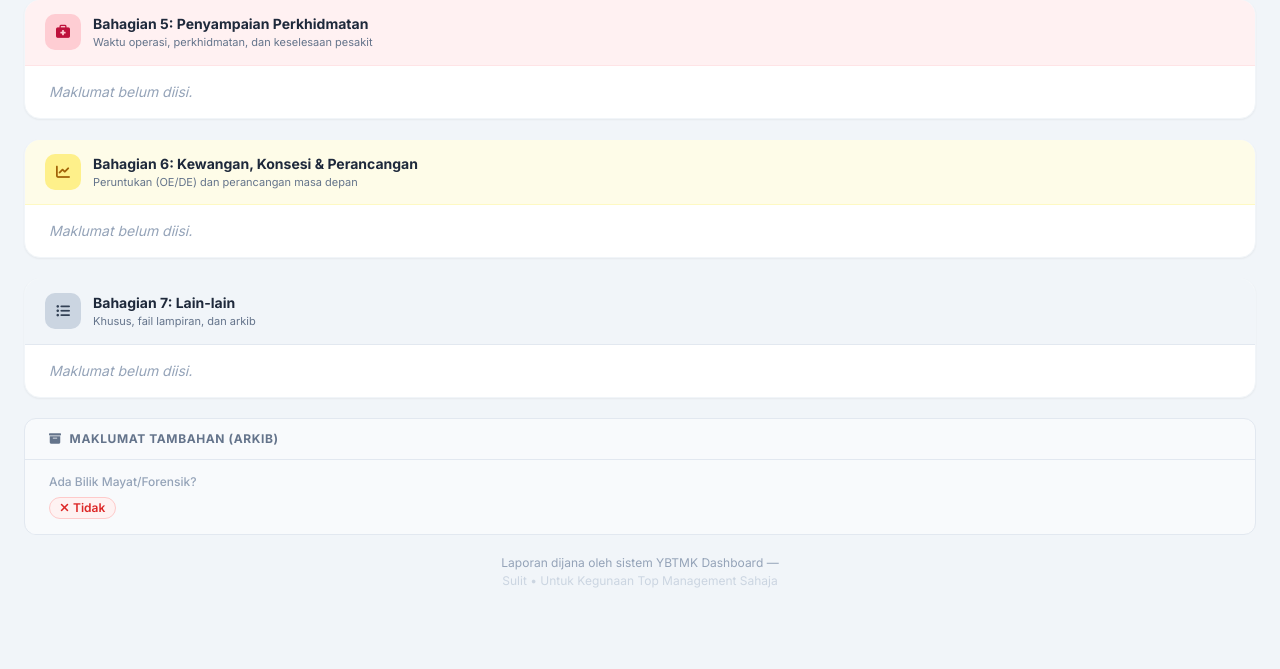
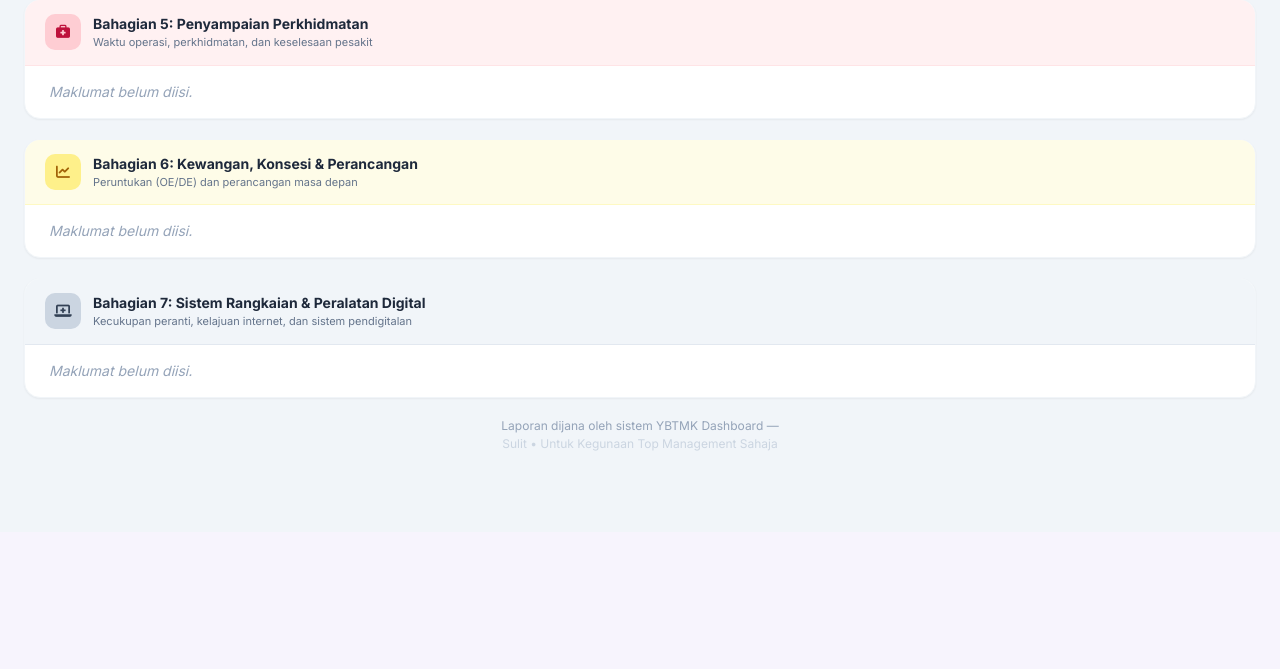
Before and after one commit to rashidiasri03/ybtmk-project, a Django app: template home/templates/home/tm_detail_fasiliti.html in a window 1280 px wide. Shown: the part 912-1581 px from the top of the page. After the commit the page ends 1363 px from the top, so only its background shows below. Run offline with Django 5.2, Linux system fonts and the light colour scheme; the template is opened without the code that fills it, so the values that code supplies are empty; some libraries are stand-ins or nearby versions.

Commit message:
Update Section 7 to Digital & remove old Archive block

```diff
--- a/home/templates/home/tm_detail_fasiliti.html
+++ b/home/templates/home/tm_detail_fasiliti.html
@@ -454,50 +454,52 @@
         {% endif %}
     </div>
 
-    <!-- ── 7. RANGKAIAN & DIGITAL ── -->
+    <!-- ── 7. SISTEM RANGKAIAN & PERALATAN DIGITAL ── -->
     <div class="bg-white rounded-2xl border border-slate-100 shadow-sm overflow-hidden">
         <div class="cluster-header bg-slate-100 border-b border-slate-200">
-            <div class="cluster-icon bg-slate-300 text-slate-700"><i class="fas fa-list-ul"></i></div>
+            <div class="cluster-icon bg-slate-300 text-slate-700"><i class="fas fa-laptop-medical"></i></div>
             <div>
-                <h3 class="font-bold text-slate-800 text-sm">Bahagian 7: Lain-lain</h3>
-                <p class="text-[11px] text-slate-500">Khusus, fail lampiran, dan arkib</p>
+                <h3 class="font-bold text-slate-800 text-sm">Bahagian 7: Sistem Rangkaian & Peralatan Digital</h3>
+                <p class="text-[11px] text-slate-500">Kecukupan peranti, kelajuan internet, dan sistem pendigitalan</p>
             </div>
         </div>
         {% if fp.k_digital %}
-        <div class="grid grid-cols-1 divide-y divide-slate-50">
-            <div class="px-6 py-4">
-                <p class="text-xs font-semibold text-slate-400 uppercase tracking-wider mb-2">Peranti Digital Mencukupi?</p>
-                <p class="text-slate-700 text-sm leading-relaxed whitespace-pre-wrap">{{ fp.k_digital.peranti_mencukupi|yesno:"Ya,Tidak" }}</p>
-            </div>
-            <div class="px-6 py-4">
-                <p class="text-xs font-semibold text-slate-400 uppercase tracking-wider mb-2">Peranti Baik?</p>
-                <p class="text-slate-700 text-sm leading-relaxed whitespace-pre-wrap">{% if fp.k_digital.peranti_baik == False %}Tidak ({{ fp.k_digital.peranti_baik_nota }}){% else %}Ya{% endif %}</p>
+        <div class="grid grid-cols-2 divide-x divide-slate-50">
+            {% include 'home/_detail_row.html' with label="Peranti Digital Mencukupi?" value=fp.k_digital.peranti_mencukupi type="bool" %}
+            {% include 'home/_detail_row.html' with label="Kelajuan Internet Pantas & Stabil?" value=fp.k_digital.internet_pantas type="bool" %}
+
+            {% if fp.k_digital.peranti_baik == False %}
+                {% with pb_txt="Tidak ("|add:fp.k_digital.peranti_baik_nota|add:")" %}
+                {% include 'home/_detail_row.html' with label="Semua Peranti Berkeadaan Baik?" value=pb_txt type="text" %}
+                {% endwith %}
+            {% else %}
+                {% include 'home/_detail_row.html' with label="Semua Peranti Berkeadaan Baik?" value=fp.k_digital.peranti_baik type="bool" %}
+            {% endif %}
+
+            {% if fp.k_digital.perlu_tambah_peranti == True %}
+                {% with pt_txt="Ya ("|add:fp.k_digital.perlu_tambah_nota|add:")" %}
+                {% include 'home/_detail_row.html' with label="Perlu Penambahan Peranti?" value=pt_txt type="text" %}
+                {% endwith %}
+            {% else %}
+                {% include 'home/_detail_row.html' with label="Perlu Penambahan Peranti?" value=fp.k_digital.perlu_tambah_peranti type="bool" %}
+            {% endif %}
         </div>
 
         <!-- Muat Turun Wishlist -->
         {% if fp.k_digital.wishlist_fail %}
-            <div class="px-6 py-5 bg-blue-50/50">
-                <p class="text-xs font-semibold text-slate-400 uppercase tracking-wider mb-3">Lampiran Wishlist Fasiliti</p>
+        <div class="px-6 py-5 bg-blue-50/50 border-t border-slate-50 mt-2">
+            <p class="text-xs font-semibold text-slate-400 uppercase tracking-wider mb-3">Lampiran Wishlist Peralatan ICT</p>
             <a href="{{ fp.k_digital.wishlist_fail.url }}" target="_blank" class="inline-flex items-center gap-2 px-4 py-2.5 bg-slate-800 text-white text-sm font-semibold rounded-xl hover:bg-slate-700 transition shadow-sm">
                 <i class="fas fa-file-download"></i> Muat Turun Lampiran Wishlist
             </a>
         </div>
         {% endif %}
-        </div>
         {% else %}
         <p class="px-6 py-4 text-slate-400 text-sm italic">Maklumat belum diisi.</p>
         {% endif %}
     </div>
 
-    <!-- ── Maklumat Tambahan (Arkib Lama) ── -->
-    <div class="bg-slate-50 border border-slate-200 rounded-xl overflow-hidden mt-6 mb-8">
-        <div class="px-6 py-3 border-b border-slate-200">
-            <h4 class="text-xs font-bold text-slate-500 uppercase tracking-wider"><i class="fas fa-archive mr-2"></i>Maklumat Tambahan (Arkib)</h4>
-        </div>
-        <div class="grid grid-cols-2 divide-x divide-slate-200">
-            {% include 'home/_detail_row.html' with label="Ada Bilik Mayat/Forensik?" value=fp.k_perkhidmatan.ada_forensik type="bool" %}
-        </div>
-    </div>
+    <!-- ── (BLOK ARKIB LAMA TELAH DIPADAMKAN) ── -->
 
     <!-- ── Peta (if location available) ── -->
     {% if fp.maklumat_asas.latitud %}
```
Lines whose indentation alone changed are shown as unchanged.
